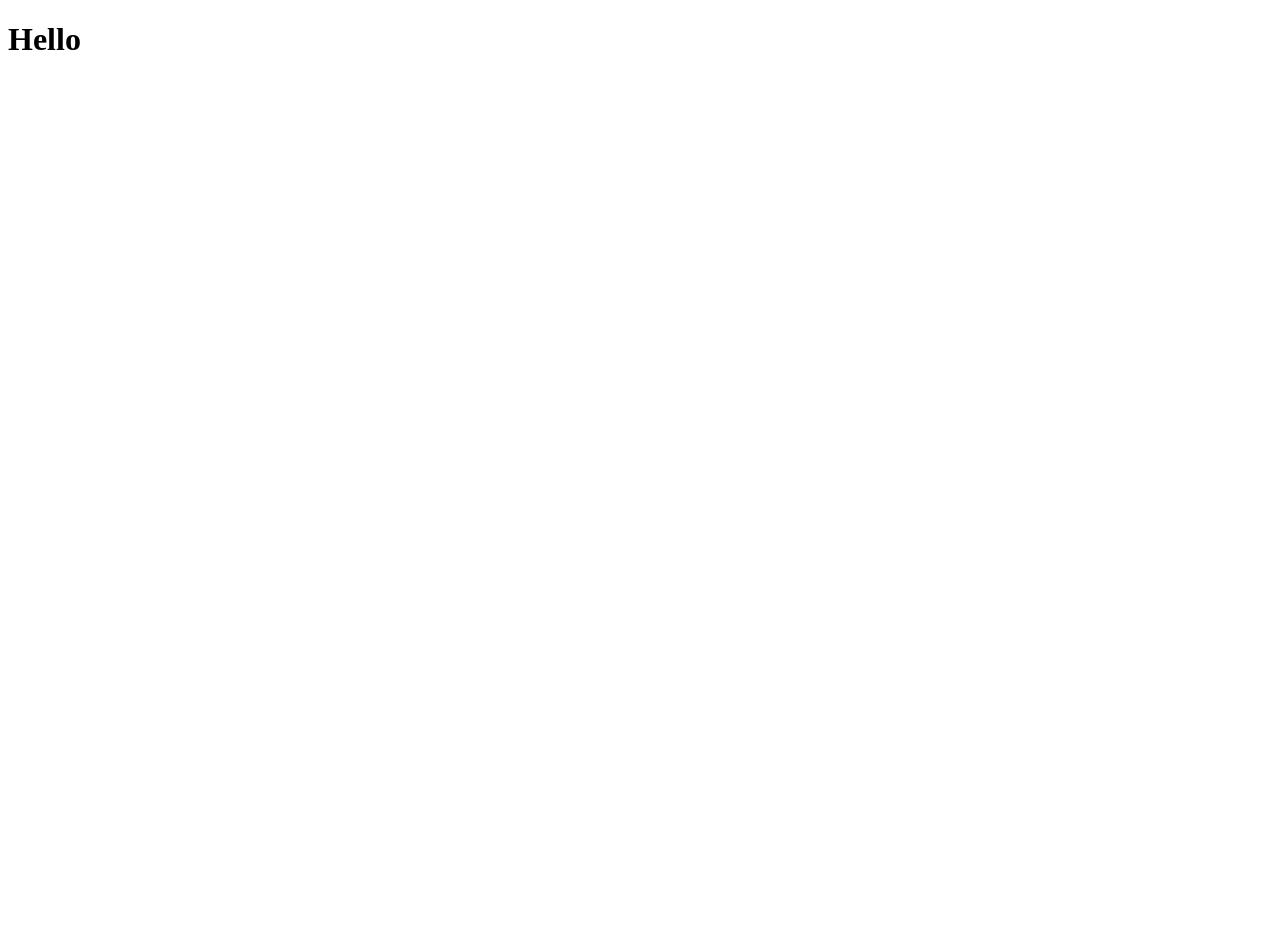
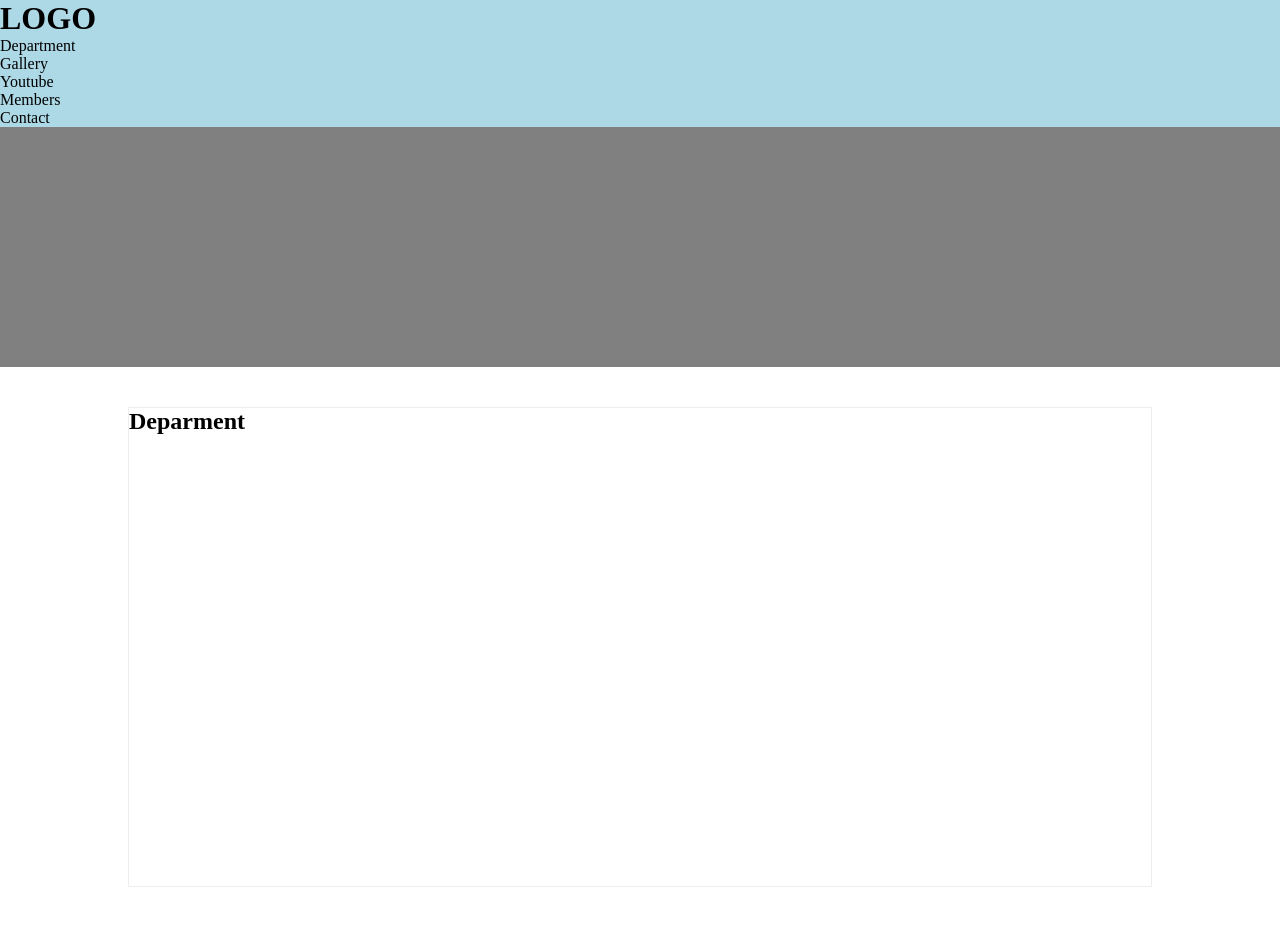
Before and after one commit to react2309/pot_1, a React (Create React App) app: page / in a window 1280 px wide. Before the commit the page ends 800 px from the top, so only its background shows below. Built offline with nearby package versions, Linux system fonts and the light colour scheme.

Commit message:
모든 파일 수정 에러수정

```diff
--- a/package.json
+++ b/package.json
@@ -3,6 +3,7 @@
   "version": "0.1.0",
   "private": true,
   "dependencies": {
+    "clsx": "^2.0.0",
     "react": "^17.0.2",
     "react-dom": "^17.0.2",
     "react-router-dom": "^5.3.1",
--- a/src/App.js
+++ b/src/App.js
@@ -1,6 +1,13 @@
+import './styles/Global.scss';
+import Header from './components/common/header/Header';
+import Department from './components/sub/department/Department';
+
 function App() {
 	return (
-		<h1>Hello</h1>
+		<>
+			<Header />
+			<Department />
+		</>
 	);
 }
 
--- a/src/components/common/footer/footer.jsx
+++ b/src/components/common/footer/footer.jsx
@@ -0,0 +1,3 @@
+export default function footer() {
+	return <footer>Footer</footer>;
+}
--- a/src/components/common/header/header.jsx
+++ b/src/components/common/header/header.jsx
@@ -0,0 +1,20 @@
+import styles from './Header.module.scss';
+import clsx from 'clsx';
+//className에 문자가 변수가 치환되고 있기 때문에 여러개의 변수값을 클래스로 등록하기 편하고, 클래스연결을 삼항연산자로 조건처리도 가능
+console.log(styles);
+
+export default function Header() {
+	return (
+		<header className={clsx(styles.header)}>
+			<h1>LOGO</h1>
+
+			<ul>
+				<li>Department</li>
+				<li>Gallery</li>
+				<li>Youtube</li>
+				<li>Members</li>
+				<li>Contact</li>
+			</ul>
+		</header>
+	);
+}
--- a/src/components/common/header/header.module.scss
+++ b/src/components/common/header/header.module.scss
@@ -0,0 +1,4 @@
+.header {
+	width: 100%;
+	background: lightblue;
+}
--- a/src/components/sub/department/department.jsx
+++ b/src/components/sub/department/department.jsx
@@ -0,0 +1,14 @@
+import styles from './Department.module.scss';
+import clsx from 'clsx';
+
+export default function Department() {
+	return (
+		<section className={clsx(styles.department)}>
+			<figure></figure>
+
+			<div className={clsx(styles.content)}>
+				<h1>Deparment</h1>
+			</div>
+		</section>
+	);
+}
--- a/src/components/sub/department/department.module.scss
+++ b/src/components/sub/department/department.module.scss
@@ -0,0 +1,16 @@
+.department {
+	width: 100%;
+
+	figure {
+		width: 100%;
+		height: 30vh;
+		background: gray;
+	}
+
+	.content {
+		width: 80vw;
+		margin: 5vh auto;
+		min-height: 60vh;
+		border: 1px solid #eee;
+	}
+}
--- /dev/null
+++ b/src/styles/Global.scss
@@ -0,0 +1,14 @@
+* {
+	margin: 0;
+	padding: 0;
+	box-sizing: border-box;
+}
+
+ul,
+ol,
+li {
+	list-style: none;
+}
+a {
+	text-decoration: none;
+}
```
Also changed, not shown: 1 other file (tests, documents, lock files or other folders).
